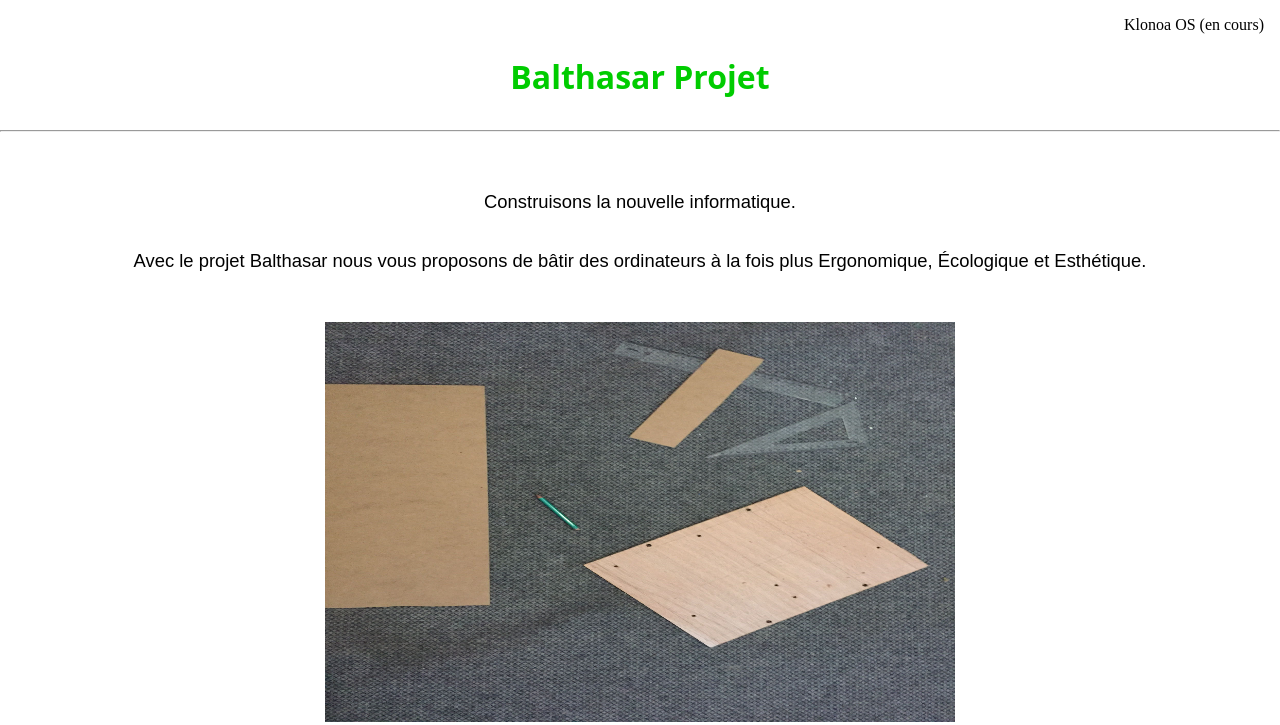
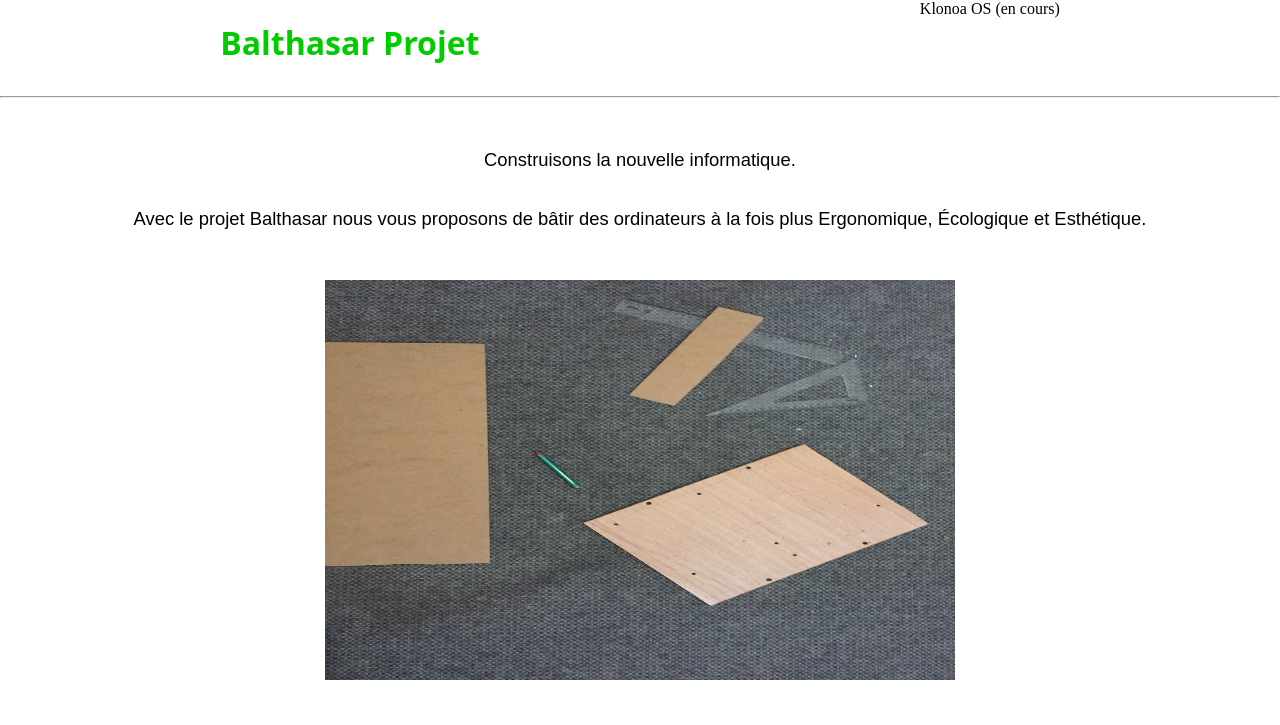
Before and after one commit to joyboy67/balthasar_projet, a plain HTML site: page index.html in a window 1280 px wide. Shown: the top 725 px of the page. Drawn offline with Linux system fonts and the light colour scheme.

Commit message:
Update index.html

```diff
--- a/index.html
+++ b/index.html
@@ -5,37 +5,38 @@
 <body>
 
 <header class="h">
+	<div class="hh">
 	<nav class="nav">
 		<span>Klonoa OS (en cours)</span>
 	</nav>
-	<h1 class="titre">Balthasar Projet</h1>
+	<h1 class="titre"><a href="#1">Balthasar Projet</a></h1>
+    </div>
+	<hr>
 </header>
 
-<hr>
-
 <main>
-	<div>
+	<div id="1">
 	  <div>
 		<p>Construisons la nouvelle informatique.</p>
 		<p>Avec le projet Balthasar nous vous proposons de bâtir des ordinateurs à la fois plus  Ergonomique, Écologique et Esthétique.</p>
 	    </div>
 	  <img src="1.jpeg"/>
 	</div>
-	<div>
+	<div id="2">
 	   <div>
 		<p>Un <span class="green">OP</span> (ordinateur personnel) qui s'inscrit dans l'éco-système de votre bureau ou de votre espace de vie.</p>
 		<p>Fait avec des matériaux recyclabes, bois, métal et plastique de type PLA (amidon de maïs).</p>
 	   </div>
 	   <img src="2.jpeg"/>
 	</div>
-	<div>
+	<div id="3">
 	   <div>
 		<p>Notre projet se veut être modulaire et donc évolutif,</p>
 		<p>vous pourrez changer facilement les pièces de votre ordinateur au gré de vos envies ou besoins.</p>
 	   </div>
 		<img src="3.jpeg"/>
 	</div>
-	<div>
+	<div id="4">
 	  <div>
 	   <p>Enfin nous souhaitons avoir près de nous des OP ouverts et non fermés,</p>
 	   <p>car nous ne souhaitons pas être en possesion de boîtes noires, mais d'objets ouverts que chacun puisse prendre et comprendre.</p>
@@ -56,6 +57,33 @@
 	html, body {
 		margin: 0;
 	}
+	.h {
+		width: 100vw;
+		background-color: #fff;
+		z-index: 10;
+		margin: 0; padding: 0;
+	}
+	.hh {
+		display: flex;
+		flex-direction: row-reverse;
+		justify-content: space-around;
+	}
+	hr {
+		margin: 0; padding: 0;
+	}
+	.titre, .pied {
+		text-align: center;
+	}
+	h1 {
+		font-family: system-ui;
+		color: #00cc00;
+		margin-bottom: 1em;
+	}
+	h1 a {
+		text-decoration: none;
+		color: #00cc00;
+
+	}
 	main div {
 		padding: 1em;
 		display: flex;
@@ -66,22 +94,12 @@
 	main p {
 		font-size: 1.15em;
 	}
-	.nav {
-		display: flex;
-		flex-direction: row-reverse;
-		padding-top: 1em;
-		padding-right: 1em;
-	}
-	.titre, .pied {
-		text-align: center;
+	main img {
+		width: 630;
+		height: 400;
 	}
 	footer {
 		padding: 1em;
-	}
-	h1 {
-		font-family: system-ui;
-		color: #00cc00;
-		margin-bottom: 1em;
 	}
 	p {
 		font-family: sans-serif;
@@ -92,8 +110,9 @@
 	.green {
 		color: #00cc00;
 	}
-	main img {
-		width: 630;
-		height: 400;
+	.flex {
+		display: flex;
+		align-items: center;
+		flex-direction: column;
 	}
 </style>
```
Lines whose indentation alone changed are shown as unchanged.
